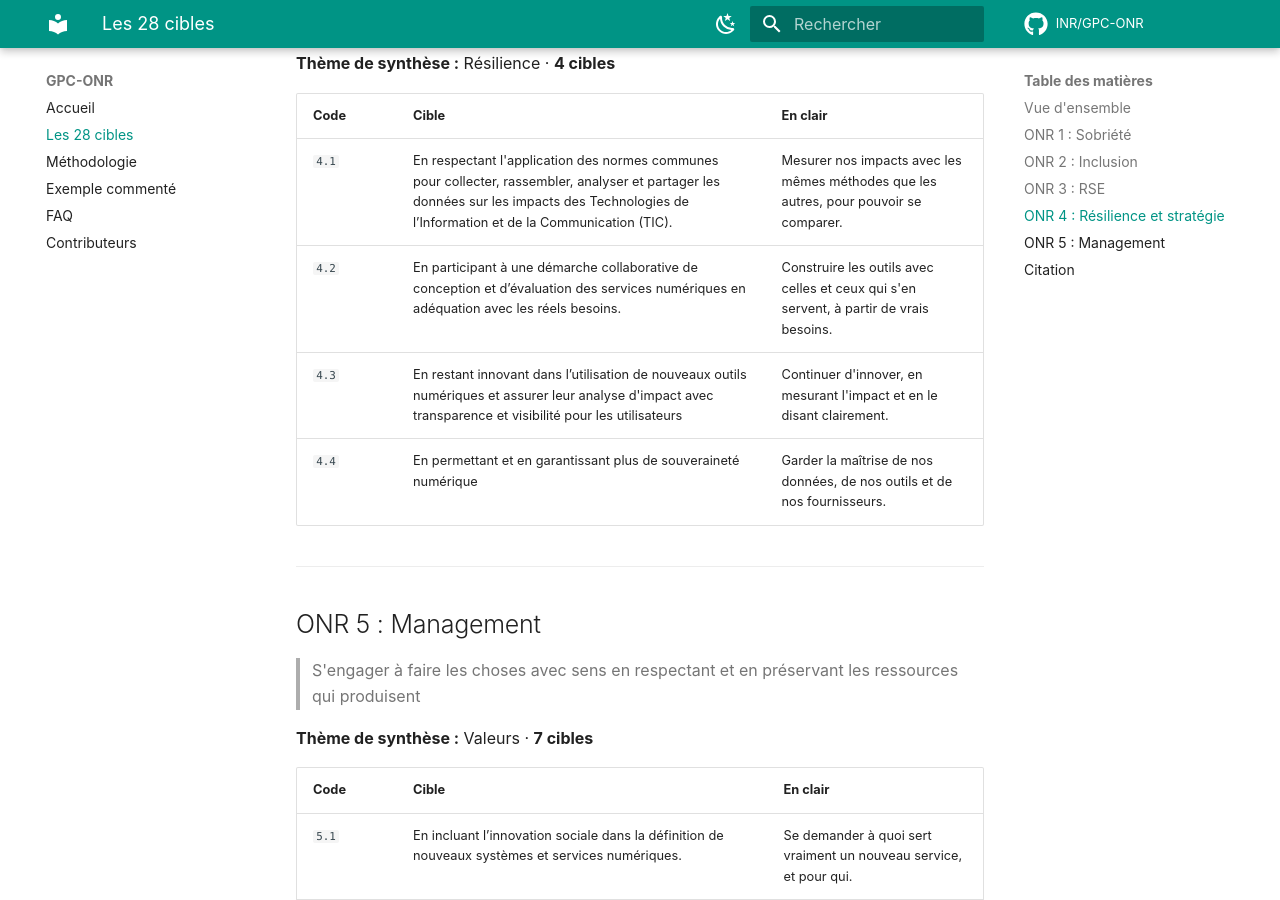
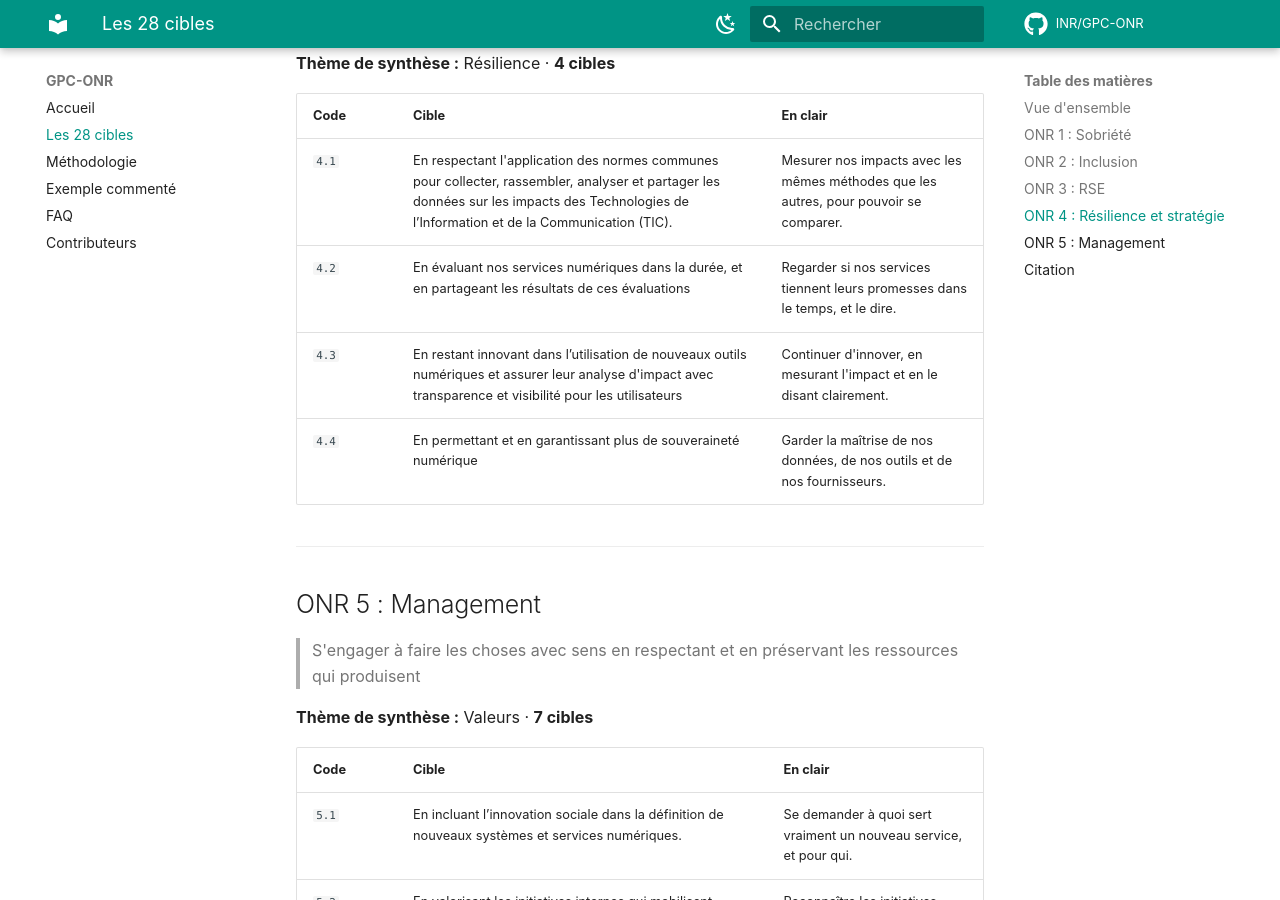
Before and after one commit to Institut-du-Numerique-Responsable/GPC-ONR, an MkDocs documentation site: the page built from docs/referentiel-onr.md, in a window 1280 px wide and 900 px high, scrolled down 3746 px. Built offline with MkDocs 1.6.1 and Material for MkDocs 9.7.7, drawn with Linux system fonts in a browser that asks for light colours; comment, search, counter and statistics services are not loaded.

Commit message:
docs: recentrer la cible 4.2 sur l'évaluation dans la durée
« En participant à une démarche collaborative de conception et d'évaluation des
services numériques en adéquation avec les réels besoins » devient « En évaluant
nos services numériques dans la durée, et en partageant les résultats de ces
évaluations ».

La formulation initiale faisait doublon avec la cible 2.4, qui porte la
conception avec les utilisateurs. Une organisation notait deux fois la même
pratique sur deux axes. L'ONR 4 retrouve son sujet : mesurer, comparer, rendre
compte. Reformulation validée par l'architecte de l'INR.

Le classeur, les données, la documentation et l'exemple suivent. Le changement
n'est pas encore publié : il attend une release avec les autres décisions en
cours.

Co-Authored-By: Claude Opus 5 <noreply@anthropic.com>
Signed-off-by: Guillaume G. <guillaume.gallon@gmail.com>

```diff
--- a/docs/referentiel-onr.md
+++ b/docs/referentiel-onr.md
@@ -82,7 +82,7 @@ Version texte du contenu des classeurs `.xlsx` de ce dépôt. Données structur
 | Code | Cible | En clair |
 |---|---|---|
 | `4.1` | En respectant l'application des normes communes pour collecter, rassembler, analyser et partager les données sur les impacts des Technologies de l’Information et de la Communication (TIC). | Mesurer nos impacts avec les mêmes méthodes que les autres, pour pouvoir se comparer. |
-| `4.2` | En participant à une démarche collaborative de conception et d’évaluation des services numériques en adéquation avec les réels besoins. | Construire les outils avec celles et ceux qui s'en servent, à partir de vrais besoins. |
+| `4.2` | En évaluant nos services numériques dans la durée, et en partageant les résultats de ces évaluations | Regarder si nos services tiennent leurs promesses dans le temps, et le dire. |
 | `4.3` | En restant innovant dans l’utilisation de nouveaux outils numériques et assurer leur analyse d'impact avec transparence et visibilité pour les utilisateurs | Continuer d'innover, en mesurant l'impact et en le disant clairement. |
 | `4.4` | En permettant et en garantissant plus de souveraineté numérique | Garder la maîtrise de nos données, de nos outils et de nos fournisseurs. |
 
```
Also changed, not shown: CHANGELOG.md (+6 -0 lines), 5 other files.
